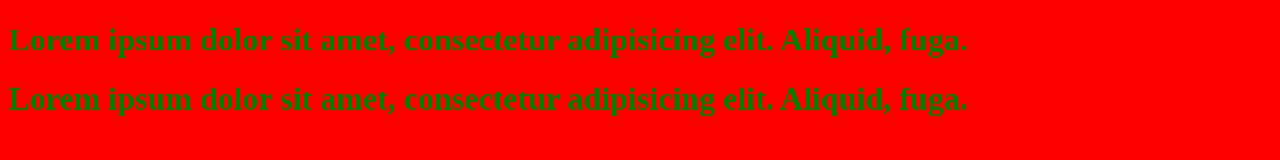
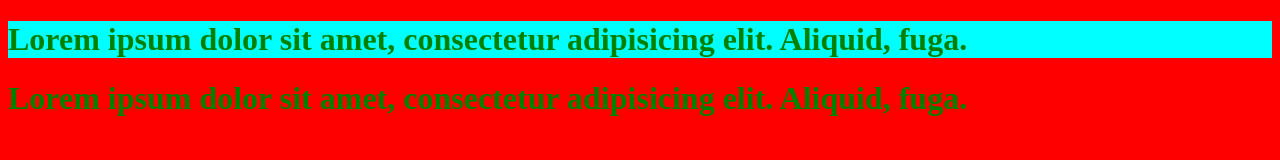
Before and after one commit to alexbonavila/CSSThinkering, a plain HTML site: page index.html in a window 1280 px wide. Drawn offline with Linux system fonts and the light colour scheme.

Commit message:
Exemple especificitat

```diff
--- a/index.html
+++ b/index.html
@@ -6,15 +6,25 @@
 
     <style>
 
+        div{
+            background: black;
+        }
+
+        .container{
+            background: aqua;
+            font-family: Droid Sans Arabic;
+        }
+
         body{
             background: red;
             color: green;
-            font-family: "Droid Sans Arabic";
+            font-family: inherit;
         }
 
         h1{
             background-color: inherit;
         }
+        #id{}
 
     </style>
 
@@ -22,8 +32,8 @@
 </head>
 <body>
 
-<div class="container">
-    <h1>Lorem ipsum dolor sit amet, consectetur adipisicing elit. Aliquid, fuga.</h1>
+<div id="prova" class="container">
+    <h1 id="id">Lorem ipsum dolor sit amet, consectetur adipisicing elit. Aliquid, fuga.</h1>
 </div>
 
 <h1>Lorem ipsum dolor sit amet, consectetur adipisicing elit. Aliquid, fuga.</h1>
```
